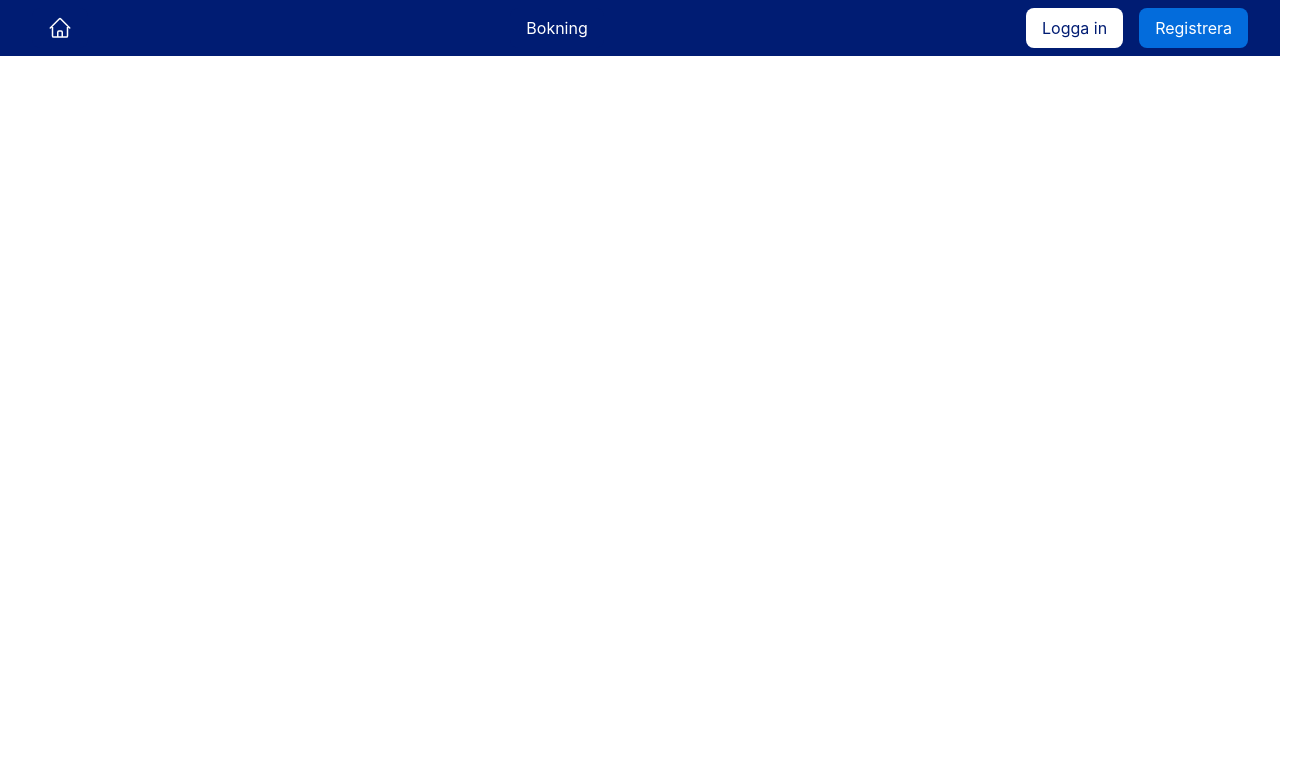
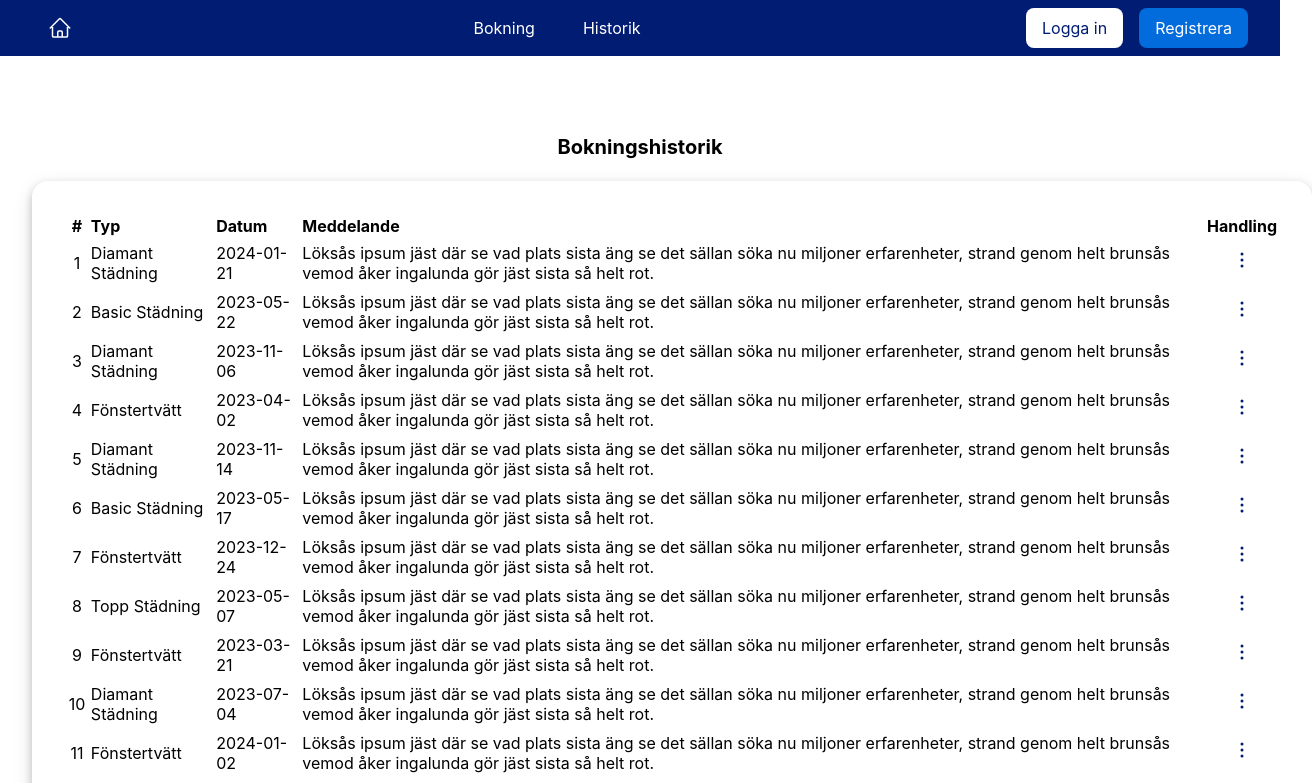
Before and after one commit to SevRostomyan/bookitfrontend, a React (Create React App) app: page /history in a window 1280 px wide. Shown: the top 783 px of the page, 1312 px wide, since content can reach past the window. Built offline with nearby package versions, Linux system fonts and the light colour scheme; the HTML template or start-up script is replaced by a standard one.

Commit message:
Skapat navigation till BokningshistorikComponent

```diff
--- a/src/App.js
+++ b/src/App.js
@@ -5,6 +5,7 @@ import Home from "./Components/pages/Home";
 import Register from "./Components/pages/Register";
 import Booking from "./Components/pages/Booking";
 import Login from "./Components/pages/Login";
+import BookingHistoryComponent from "./Components/Booking/BookingHistoryComponent";
 
 
 function App() {
@@ -15,6 +16,7 @@ function App() {
                 <Routes>
                     <Route path="/" element={<Home />} />
                     <Route path="/booking" element={<Booking />} />
+                    <Route path="/history" element={<BookingHistoryComponent />} />
                     <Route path="/login" element={<Login />} />
                     <Route path="/register" element={<Register />} />
                 </Routes>
--- a/src/Components/Booking/BookingHistoryComponent.jsx
+++ b/src/Components/Booking/BookingHistoryComponent.jsx
@@ -11,7 +11,7 @@ class BookingHistoryComponent extends Component {
             <div>
                 <h1 className="text-xl">Bokningshistorik</h1>
 
-                <div className="auth-form container-xl mx-auto px-8">
+                <div className="container-xl mx-auto px-8">
                     <div className="card w-full">
                         <table className="table-booking w-full">
                             <thead>
--- a/src/Components/nav/Navbar.jsx
+++ b/src/Components/nav/Navbar.jsx
@@ -32,6 +32,7 @@ export default function Navbar() {
                                     </Link>
                                 </li>
                                 <li><Link to="/booking" className="button button-link">Bokning</Link></li>
+                                <li><Link to="/history" className="button button-link">Historik</Link></li>
                             </ul>
 
                             <div className="p-4"><hr/></div>
@@ -69,9 +70,8 @@ export default function Navbar() {
                     </svg>
                 </Link>
                 <ul className="flex gap-4">
-                    <li>
-                        <Link to="/booking" className="button button-primary">Bokning</Link>
-                    </li>
+                    <li><Link to="/booking" className="button button-primary">Bokning</Link></li>
+                    <li><Link to="/history" className="button button-primary">Historik</Link></li>
                 </ul>
                 <ul className="flex gap-4">
                     <li><Link to="/login" className="button button-white">Logga in</Link></li>
```
